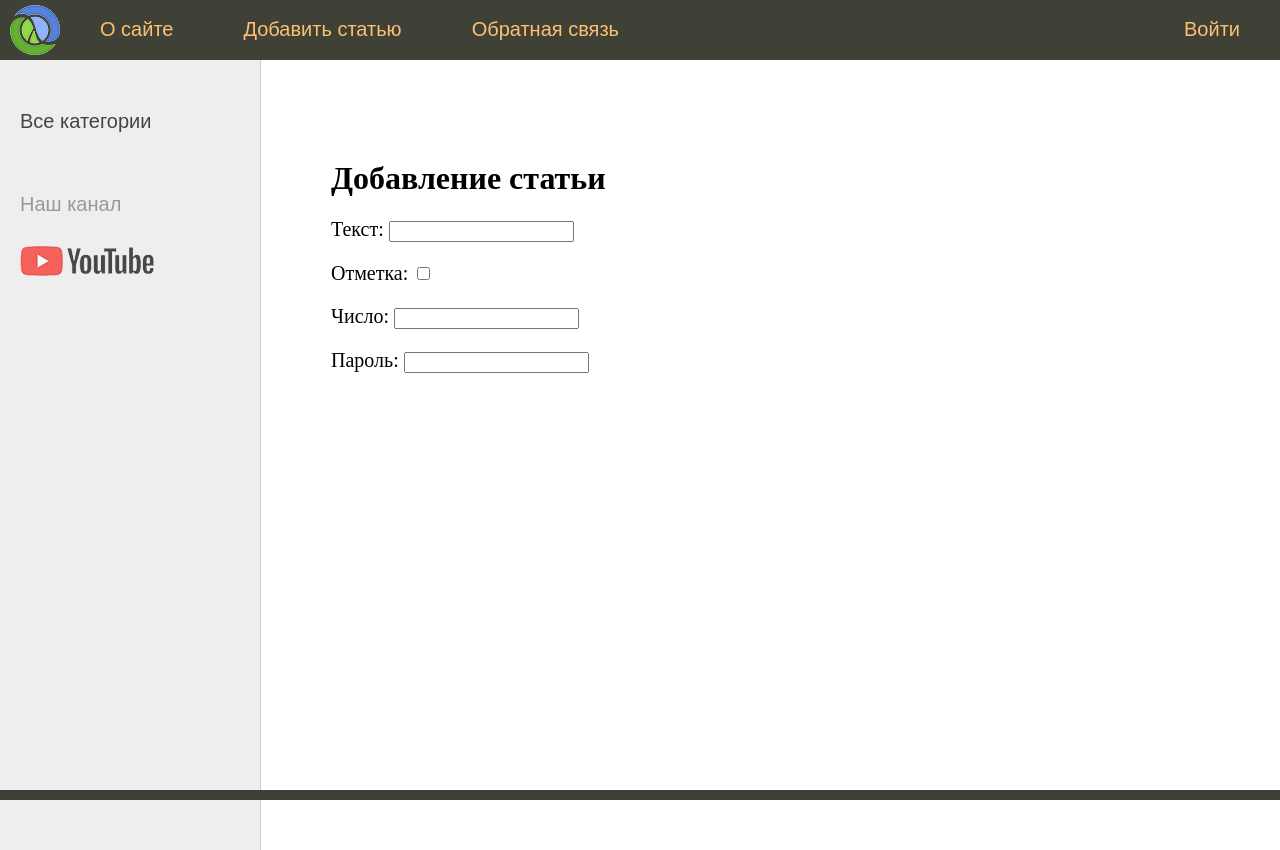
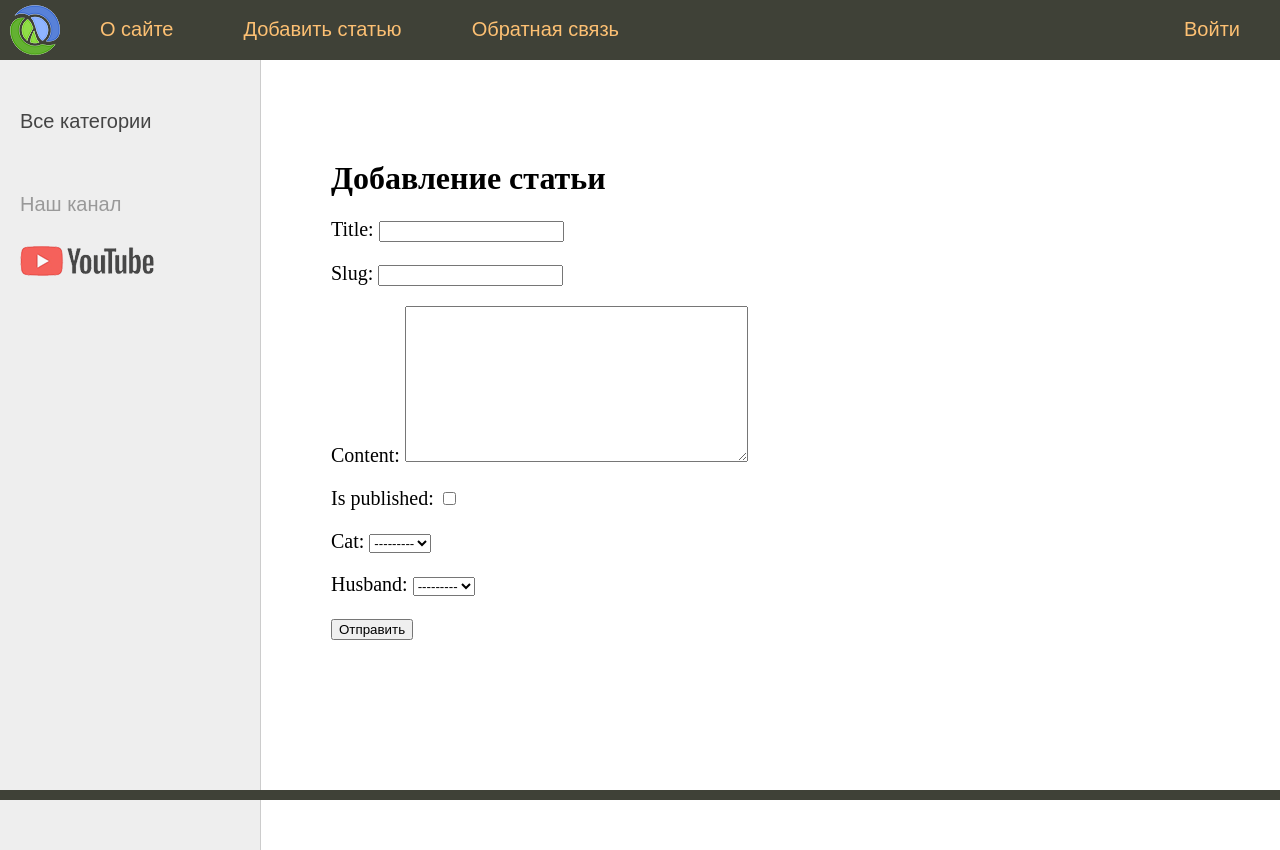
Before and after one commit to InnokentiyKim/Django_SiteWoman, a Django app: page /addpage/ in a window 1280 px wide. Run offline with Django 5.2, Linux system fonts and the light colour scheme; data that the repository does not hold is empty.

Commit message:
Forms classes

```diff
--- /dev/null
+++ b/women/forms.py
@@ -0,0 +1,11 @@
+from django import forms
+from .models import Category, Husband
+
+
+class AddPostForm(forms.Form):
+    title = forms.CharField(max_length=255)
+    slug = forms.SlugField(max_length=255)
+    content = forms.CharField(widget=forms.Textarea(), required=False)
+    is_published = forms.BooleanField()
+    cat = forms.ModelChoiceField(queryset=Category.objects.all())
+    Husband = forms.ModelChoiceField(queryset=Husband.objects.all())
--- a/women/templates/women/addpage.html
+++ b/women/templates/women/addpage.html
@@ -2,10 +2,9 @@
 
 {% block content %}
 <h1>{{title}}</h1>
-<form action="">
-    <p><label for="id_1">Текст: </label><input type="text" id="id_1">
-    <p><label for="id_2">Отметка: <input type="checkbox" id="id_2">
-    <p><label for="id_3">Число: <input type="number" id="id_3">
-    <p><label for="id_4">Пароль: <input type="password" id="id_4">
+<form action="" method="POST">
+    {% csrf_token %}
+    {{ form.as_p }}
+    <p><button type="submit">Отправить</button></p>
 </form>
 {% endblock %}
--- a/women/views.py
+++ b/women/views.py
@@ -4,6 +4,7 @@ from django.urls import reverse
 from django.template.loader import render_to_string
 from django.template.defaultfilters import slugify
 
+from women.forms import AddPostForm
 from women.models import Category, TagPost, Women
 
 
@@ -53,7 +54,20 @@ def show_category(request, cat_slug):
 
 
 def addpage(request):
-    return render(request, 'women/addpage.html', {'menu': menu, 'title': 'Добавление статьи'})
+    if request.method == 'POST':
+        form = AddPostForm(request.POST)
+        if form.is_valid():
+            print(form.cleaned_data)
+    else:
+        form = AddPostForm()
+
+    form = AddPostForm()
+    data = {
+        'menu': menu,
+        'title': 'Добавление статьи',
+        'form': form
+    }
+    return render(request, 'women/addpage.html', data)
 
 
 def contact(request):
```
